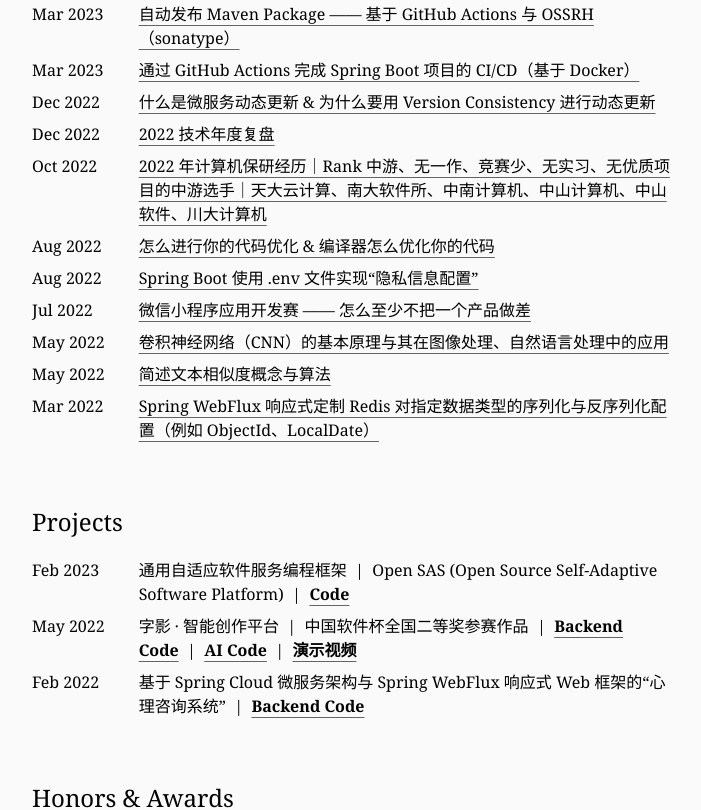
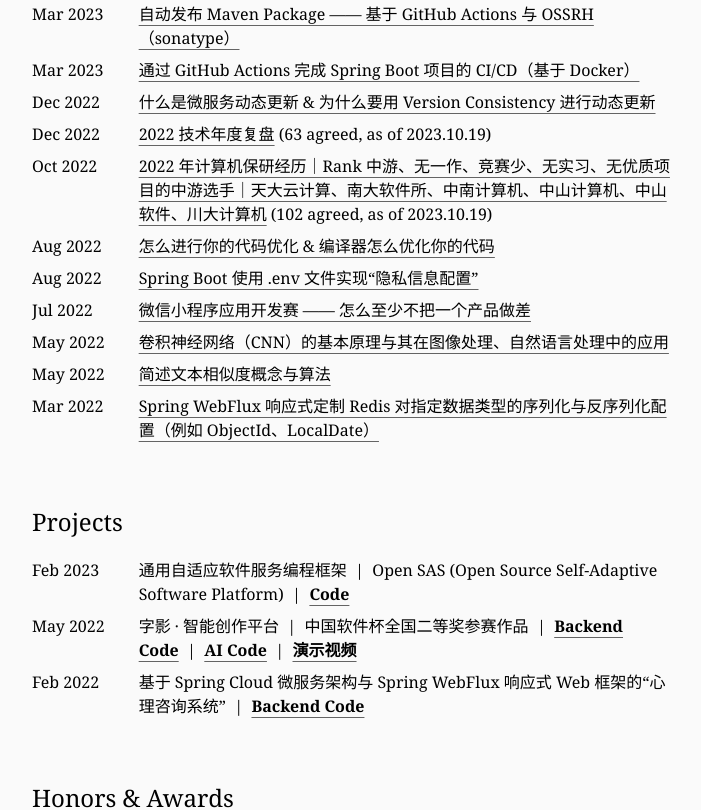
Before and after one commit to tzq0301/tzq0301.github.io, a Next.js app: page / in a window 1280 px wide. Shown: the part 1880-2690 px from the top of the page, without its empty margins (288-989 px from the left). Built offline with nearby package versions, Linux system fonts and the light colour scheme.

Commit message:
add agrees

```diff
--- a/app/page.tsx
+++ b/app/page.tsx
@@ -221,8 +221,8 @@
                         <ListItem left={'Mar 2023'} right={<UrlLink url={'https://zhuanlan.zhihu.com/p/613615100'} bold={false}>自动发布 Maven Package —— 基于 GitHub Actions 与 OSSRH（sonatype）</UrlLink>}/>
                         <ListItem left={'Mar 2023'} right={<UrlLink url={'https://zhuanlan.zhihu.com/p/590967429'} bold={false}>通过 GitHub Actions 完成 Spring Boot 项目的 CI/CD（基于 Docker）</UrlLink>}/>
                         <ListItem left={'Dec 2022'} right={<UrlLink url={'https://zhuanlan.zhihu.com/p/591189491'} bold={false}>什么是微服务动态更新 & 为什么要用 Version Consistency 进行动态更新</UrlLink>}/>
-                        <ListItem left={'Dec 2022'} right={<UrlLink url={'https://zhuanlan.zhihu.com/p/589314371'} bold={false}>2022 技术年度复盘</UrlLink>}/>
-                        <ListItem left={'Oct 2022'} right={<UrlLink url={'https://zhuanlan.zhihu.com/p/502719456'} bold={false}>2022 年计算机保研经历｜Rank 中游、无一作、竞赛少、无实习、无优质项目的中游选手｜天大云计算、南大软件所、中南计算机、中山计算机、中山软件、川大计算机</UrlLink>}/>
+                        <ListItem left={'Dec 2022'} right={<div><UrlLink url={'https://zhuanlan.zhihu.com/p/589314371'} bold={false}>2022 技术年度复盘</UrlLink>&nbsp;(63 agreed, as of 2023.10.19)</div>}/>
+                        <ListItem left={'Oct 2022'} right={<div><UrlLink url={'https://zhuanlan.zhihu.com/p/502719456'} bold={false}>2022 年计算机保研经历｜Rank 中游、无一作、竞赛少、无实习、无优质项目的中游选手｜天大云计算、南大软件所、中南计算机、中山计算机、中山软件、川大计算机</UrlLink>&nbsp;(102 agreed, as of 2023.10.19)</div>}/>
                         <ListItem left={'Aug 2022'} right={<UrlLink url={'https://zhuanlan.zhihu.com/p/560385045'} bold={false}>怎么进行你的代码优化 & 编译器怎么优化你的代码</UrlLink>}/>
                         <ListItem left={'Aug 2022'} right={<UrlLink url={'https://zhuanlan.zhihu.com/p/552691239'} bold={false}>Spring Boot 使用 .env 文件实现“隐私信息配置”</UrlLink>}/>
                         <ListItem left={'Jul 2022'} right={<UrlLink url={'https://zhuanlan.zhihu.com/p/547390956'} bold={false}>微信小程序应用开发赛 —— 怎么至少不把一个产品做差</UrlLink>}/>
@@ -304,6 +304,10 @@
                 </div>
 
                 <div className={'h-32'}></div>
+
+
+
+                <div className={'h-32'}></div>
             </div>
         </div>
     )
```
